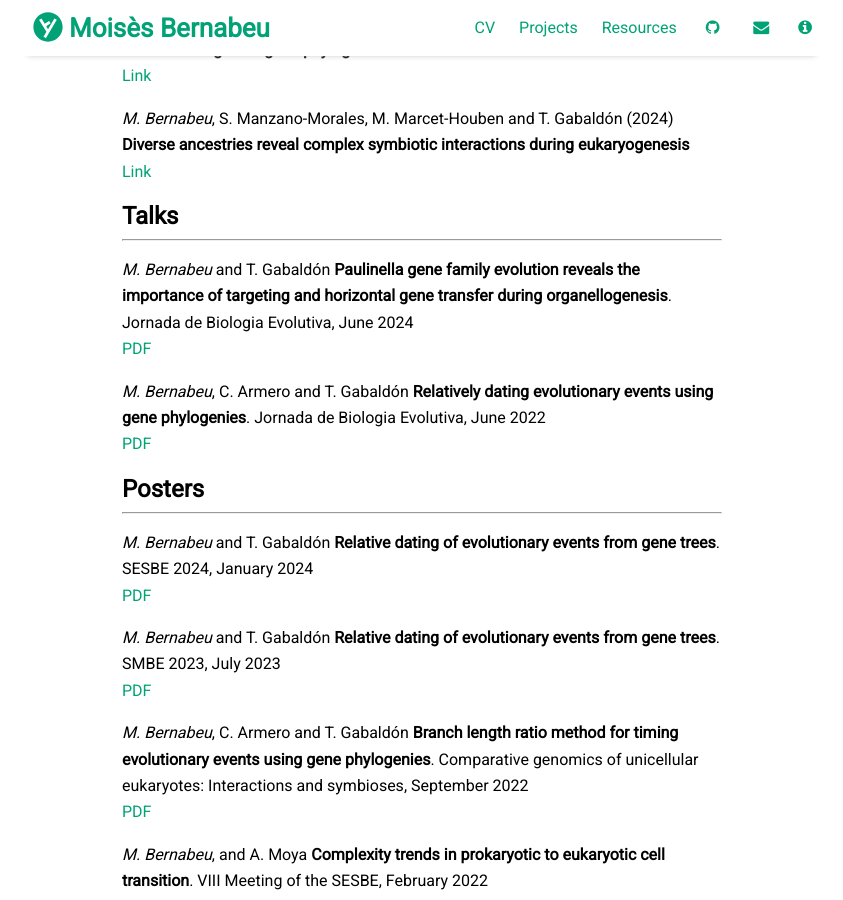
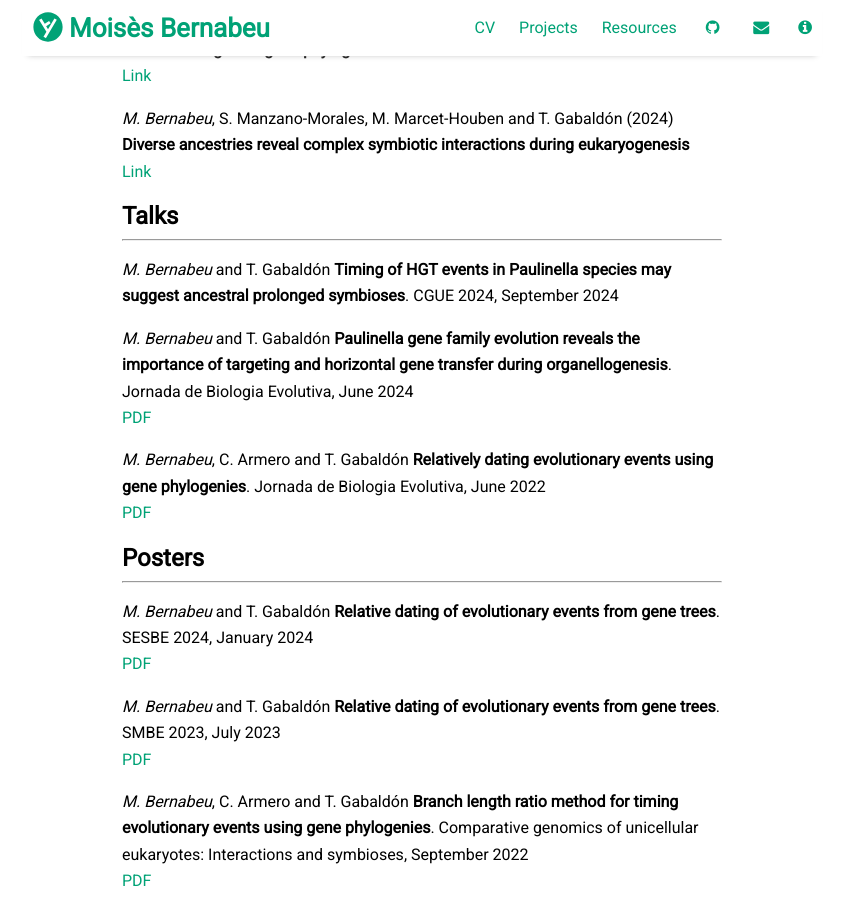
Before and after one commit to moibernabeu/moibernabeu.github.io, a Jekyll site: the page built from pages/cv.md, in a window 1280 px wide and 900 px high, scrolled down 706 px. Shown: the whole window, without its empty margins (218-1061 px from the left). Built offline with Jekyll 4.4.1, drawn with Linux system fonts in a browser that asks for light colours; nearby versions of some CDN libraries.

Commit message:
update cv

```diff
--- a/pages/cv.md
+++ b/pages/cv.md
@@ -36,6 +36,10 @@ order: 2
 
 ## Talks
 ---
+*M. Bernabeu* and T. Gabaldón
+**Timing of HGT events in Paulinella species may suggest ancestral prolonged symbioses**.
+CGUE 2024, September 2024
+
 *M. Bernabeu* and T. Gabaldón
 **Paulinella gene family evolution reveals the importance of targeting and horizontal gene transfer during organellogenesis**.
 Jornada de Biologia Evolutiva, June 2024\\
```
